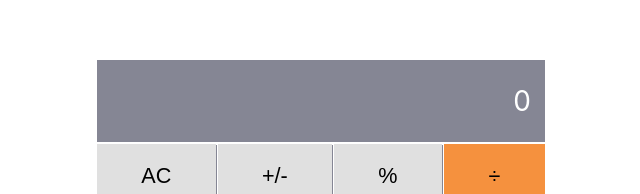
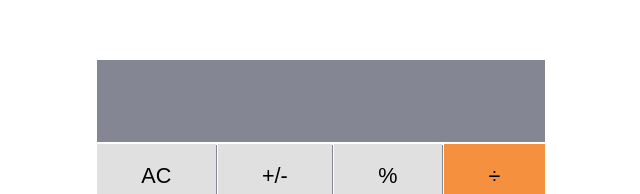
Before and after one commit to jssol/math-magicians, a React (Create React App) app: page / in a window 1280 px wide. Shown: the part 132-326 px from the top of the page, without its empty margins (319-959 px from the left). Built offline with nearby package versions, Linux system fonts and the light colour scheme.

Commit message:
Make the result display dynamic

```diff
--- a/src/components/Calculator.js
+++ b/src/components/Calculator.js
@@ -104,7 +104,8 @@ class Calculator extends React.Component {
   constructor(props) {
     super(props);
     this.state = {
-      total: 0,
+      total: null,
+      next: null,
     };
 
     this.handleClick = this.handleClick.bind(this);
@@ -115,10 +116,10 @@ class Calculator extends React.Component {
   }
 
   render() {
-    const { total } = this.state;
+    const { total, next } = this.state;
     return (
       <div className="Calculator">
-        <section className="Result">{total}</section>
+        <section className="Result">{total === null ? next : total}</section>
         <section className="Pad">
           {buttons.map((button) => (<button key={button.id} onClick={this.handleClick} type="button" className={`Button ${button.id} ${button.color}`}>{button.symbol}</button>))}
         </section>
```
